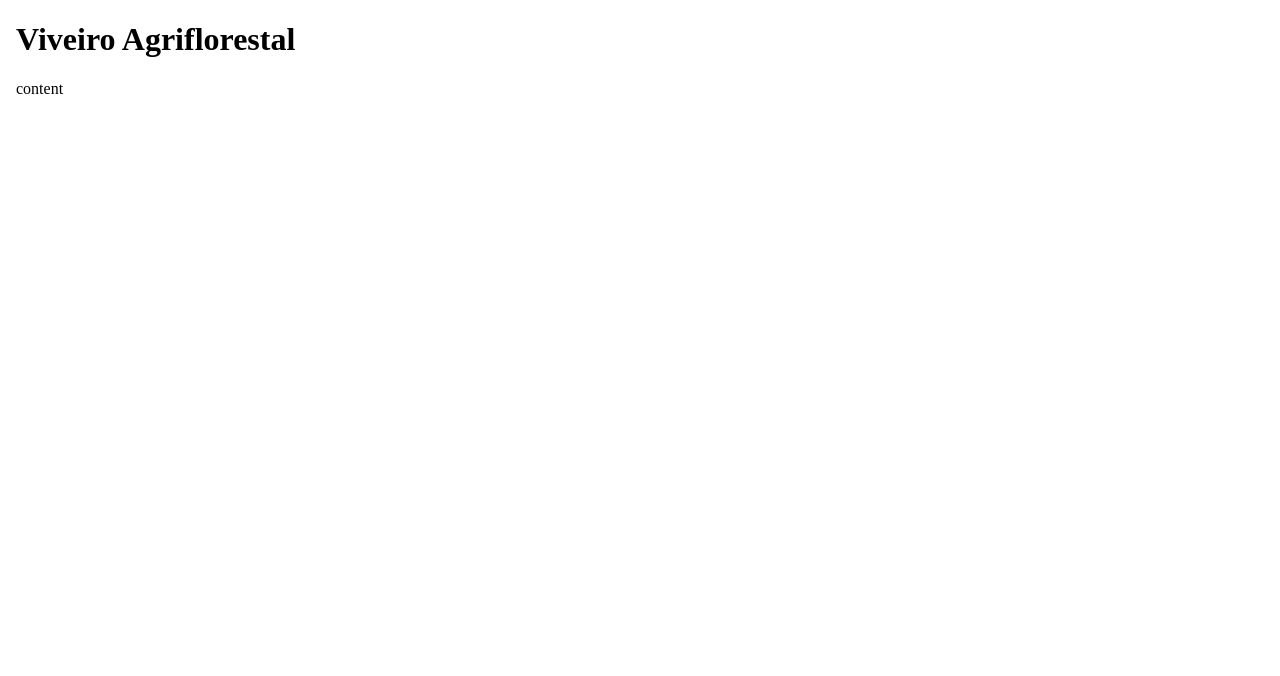
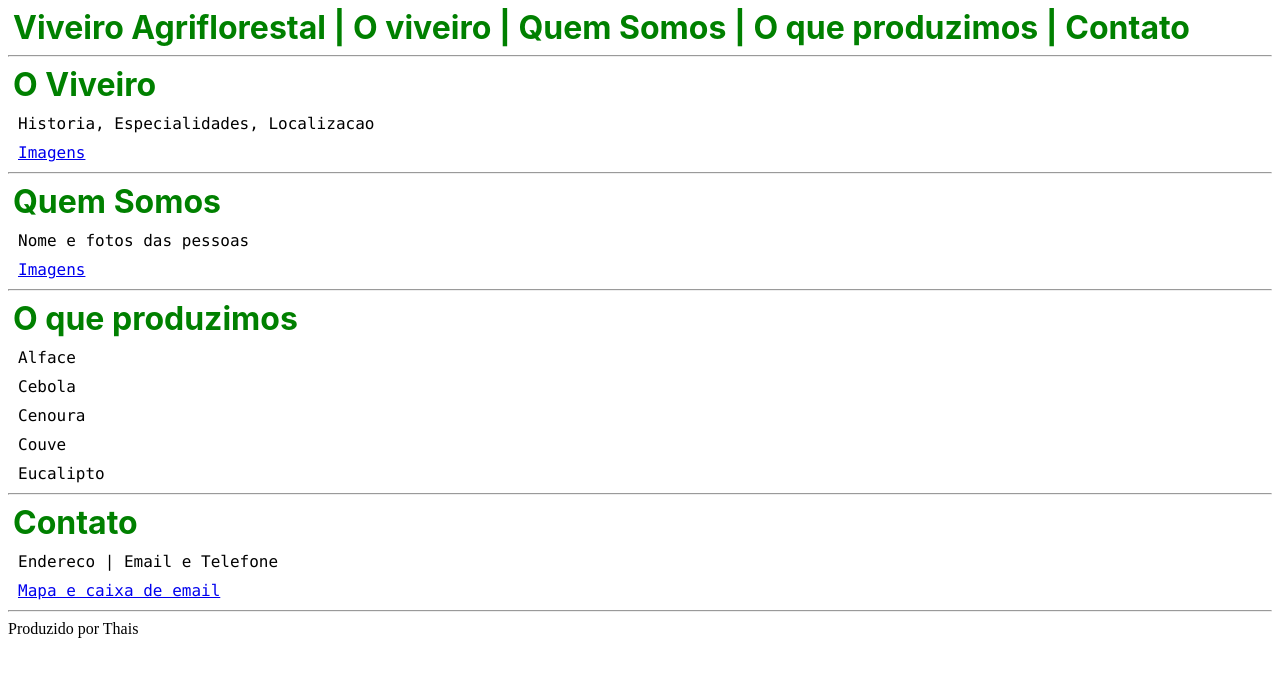
Before and after one commit to thaisfinck/viveiro, a React (Create React App) app: page / in a window 1280 px wide. Shown: the top 676 px of the page. Built offline with nearby package versions, Linux system fonts and the light colour scheme.

Commit message:
feat(components): Structure

```diff
--- a/public/index.html
+++ b/public/index.html
@@ -2,7 +2,6 @@
 <html lang="en">
   <head>
     <meta charset="utf-8" />
-    <!-- <link rel="icon" href="%PUBLIC_URL%/favicon.ico" /> -->
     <meta name="viewport" content="width=device-width, initial-scale=1" />
     <meta name="theme-color" content="#000000" />
     <meta
--- a/src/App.js
+++ b/src/App.js
@@ -1,13 +1,26 @@
 import React from 'react'
+import Navbar from './components/navbar';
+import Oviveiro from './components/oviveiro';
+import Quemsomos from './components/quemsomos';
+import Oqueproduzimos from './components/oqueproduzimos';
+import Contato from './components/contato';
+import Footer from './components/footer';
 
 function App() {
   return (
     <>
     <div className="Viveiro">
-      <body>
-        <h1>Viveiro Agriflorestal</h1>
-        <p>content</p>
-      </body>
+      <Navbar />
+      <hr />
+      <Oviveiro />
+      <hr />
+      <Quemsomos />
+      <hr />
+      <Oqueproduzimos />
+      <hr />
+      <Contato />
+      <hr />
+      <Footer />
     </div>
       </>
   );
--- /dev/null
+++ b/src/components/contato.js
@@ -0,0 +1,11 @@
+import React from 'react'
+
+export default function Contato() {
+  return (
+    <div>
+       <h1 className='title'>Contato</h1>
+        <p className='content'>Endereco | Email e Telefone</p>
+        <a href='#'><div className='content'>Mapa e caixa de email</div></a>
+    </div>
+  )
+}
--- /dev/null
+++ b/src/components/footer.js
@@ -0,0 +1,7 @@
+import React from 'react'
+
+export default function Footer() {
+  return (
+    <div>Produzido por Thais</div>
+  )
+}
--- /dev/null
+++ b/src/components/navbar.js
@@ -0,0 +1,9 @@
+import React from 'react'
+
+export default function Navbar() {
+  return (
+    <div>
+        <h1 className='title'>Viveiro Agriflorestal | O viveiro | Quem Somos | O que produzimos | Contato</h1>
+    </div>
+  )
+}
--- /dev/null
+++ b/src/components/oqueproduzimos.js
@@ -0,0 +1,14 @@
+import React from 'react'
+
+export default function Oqueproduzimos() {
+  return (
+    <div>
+      <h1 className='title'>O que produzimos</h1>
+        <p className='content'>Alface</p>
+        <p className='content'>Cebola</p>
+        <p className='content'>Cenoura</p>
+        <p className='content'>Couve</p>
+        <p className='content'>Eucalipto</p>
+    </div>
+  )
+}
--- /dev/null
+++ b/src/components/oviveiro.js
@@ -0,0 +1,11 @@
+import React from 'react'
+
+export default function Oviveiro() {
+  return (
+    <div>
+        <h1 className='title'>O Viveiro</h1>
+        <p className='content'>Historia, Especialidades, Localizacao</p>
+        <a href='#'><div className='content'>Imagens</div></a>
+    </div>
+  )
+}
--- /dev/null
+++ b/src/components/quemsomos.js
@@ -0,0 +1,11 @@
+import React from 'react'
+
+export default function Quemsomos() {
+  return (
+    <div>
+       <h1 className='title'>Quem Somos</h1>
+        <p className='content'>Nome e fotos das pessoas</p>
+        <a href='#'><div className='content'>Imagens</div></a>
+    </div>
+  )
+}
--- a/src/index.css
+++ b/src/index.css
@@ -1,5 +1,6 @@
-.body {
-  margin: 0;
+.title {
+  color: green;
+  margin: 5px;
   font-family: -apple-system, BlinkMacSystemFont, 'Segoe UI', 'Roboto', 'Oxygen',
     'Ubuntu', 'Cantarell', 'Fira Sans', 'Droid Sans', 'Helvetica Neue',
     sans-serif;
@@ -7,7 +8,8 @@
   -moz-osx-font-smoothing: grayscale;
 }
 
-.p {
+.content {
+  margin: 10px;
   font-family: source-code-pro, Menlo, Monaco, Consolas, 'Courier New',
     monospace;
 }
```
Also changed, not shown: 1 other file (tests, documents, lock files or other folders).
